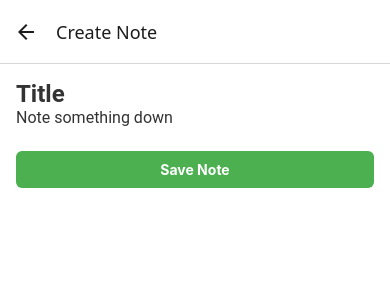
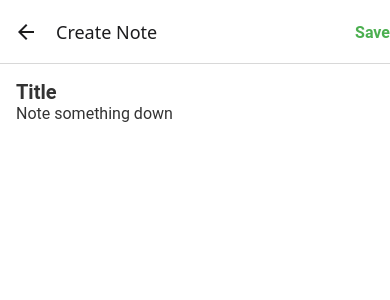
Before and after one commit to SohelTanbir/note-keeper, a React Native app: screen /AddNote in a window 390 px wide. Shown: the top 300 px of the page. Built offline with nearby package versions, Linux system fonts and the light colour scheme.

Commit message:
feat: update note content handling to use description instead of content

```diff
--- a/App.js
+++ b/App.js
@@ -5,7 +5,8 @@ import { createNativeStackNavigator } from '@react-navigation/native-stack';
 import HomeScreen from './screens/HomeScreen';
 import AddNoteScreen from './screens/AddNoteScreen';
 import NoteDetailsScreen from './screens/NoteDetailsScreen';
-
+import { Text, TouchableOpacity } from 'react-native';
+import Icon from 'react-native-vector-icons/MaterialIcons';
 const Stack = createNativeStackNavigator();
 
 
--- a/components/NoteItem/NoteItem.js
+++ b/components/NoteItem/NoteItem.js
@@ -43,7 +43,7 @@ export default function NoteItem({ notes, setNotes, setModalVisible, isSelection
                         <View style={styles.noteCard}>
                             <View>
                                 <Text style={styles.title}>{item.title}</Text>
-                                <Text numberOfLines={2}>{item.content}</Text>
+                                <Text numberOfLines={2}>{item.description}</Text>
                             </View>
                             {isSelectionMode && (
                                 <BouncyCheckbox
--- a/screens/AddNoteScreen.js
+++ b/screens/AddNoteScreen.js
@@ -1,30 +1,45 @@
-import React, { useState } from 'react';
-import { View, TextInput, Button, StyleSheet, TouchableOpacity, Text, Alert } from 'react-native';
+import React, { useState, useLayoutEffect } from 'react';
+import {
+    View,
+    TextInput,
+    StyleSheet,
+    TouchableOpacity,
+    Text,
+    Alert,
+} from 'react-native';
 import AsyncStorage from '@react-native-async-storage/async-storage';
 import uuid from 'react-native-uuid';
 
-
 export default function AddNoteScreen({ navigation }) {
     const [title, setTitle] = useState('');
-    const [content, setContent] = useState('');
+    const [description, setDescription] = useState('');
+
     const saveNote = async () => {
-        if (!title || !content) {
-            Alert.alert("Please fill in both fields.");
+        if (!title || !description) {
+            Alert.alert('Please fill in both fields.');
             return;
         }
         try {
-            const newNote = { id: uuid.v4(), title, content };
+            const newNote = { id: uuid.v4(), title, description };
             const existing = await AsyncStorage.getItem('notes');
             const notes = existing ? JSON.parse(existing) : [];
             notes.push(newNote);
             await AsyncStorage.setItem('notes', JSON.stringify(notes));
-            console.log("Note saved.");
             navigation.goBack();
         } catch (err) {
-            console.error("Saving note failed", err);
+            console.error('Saving note failed', err);
         }
     };
 
+    useLayoutEffect(() => {
+        navigation.setOptions({
+            headerRight: () => (
+                <TouchableOpacity onPress={saveNote}>
+                    <Text style={styles.saveButtonText}>Save</Text>
+                </TouchableOpacity>
+            ),
+        });
+    }, [navigation, title, description]);
 
     return (
         <View style={styles.container}>
@@ -36,27 +51,24 @@ export default function AddNoteScreen({ navigation }) {
             />
             <TextInput
                 placeholder="Note something down"
-                value={content}
-                onChangeText={setContent}
+                value={description}
+                onChangeText={setDescription}
                 style={styles.inputContent}
                 multiline
             />
-            <TouchableOpacity style={styles.saveButton} onPress={saveNote}>
-                <Text style={styles.saveButtonText}>Save Note</Text>
-            </TouchableOpacity>
-
         </View>
     );
 }
 
 const styles = StyleSheet.create({
     container: {
-        flex: 1, padding: 16,
-        backgroundColor: '#fff'
+        flex: 1,
+        padding: 16,
+        backgroundColor: '#fff',
     },
     input: {
         fontFamily: 'Roboto',
-        fontSize: 24,
+        fontSize: 20,
         color: '#333',
         fontWeight: 'bold',
         backgroundColor: 'transparent',
@@ -68,14 +80,10 @@ const styles = StyleSheet.create({
         backgroundColor: 'transparent',
         marginBottom: 5,
     },
-    saveButton: {
-        backgroundColor: '#4CAF50',
-        padding: 10,
-        borderRadius: 6,
-        alignItems: 'center',
-    },
     saveButtonText: {
-        color: '#fff',
+        fontFamily: 'Roboto',
+        color: '#4CAF50',
+        fontSize: 16,
         fontWeight: 'bold',
     },
 });
--- a/screens/HomeScreen.js
+++ b/screens/HomeScreen.js
@@ -50,7 +50,7 @@ export default function HomeScreen({ navigation }) {
     // search notes
     const filteredNotes = notes.filter(note =>
         note.title.toLowerCase().includes(query.toLowerCase()) ||
-        note.content.toLowerCase().includes(query.toLowerCase())
+        note.description.toLowerCase().includes(query.toLowerCase())
 
     );
 
--- a/screens/NoteDetailsScreen.js
+++ b/screens/NoteDetailsScreen.js
@@ -6,7 +6,7 @@ export default function NoteDetailsScreen({ route }) {
     return (
         <View style={styles.container}>
             <Text style={styles.title}>{note.title}</Text>
-            <Text style={styles.content}>{note.content}</Text>
+            <Text style={styles.content}>{note.description}</Text>
         </View>
     )
 }
```
